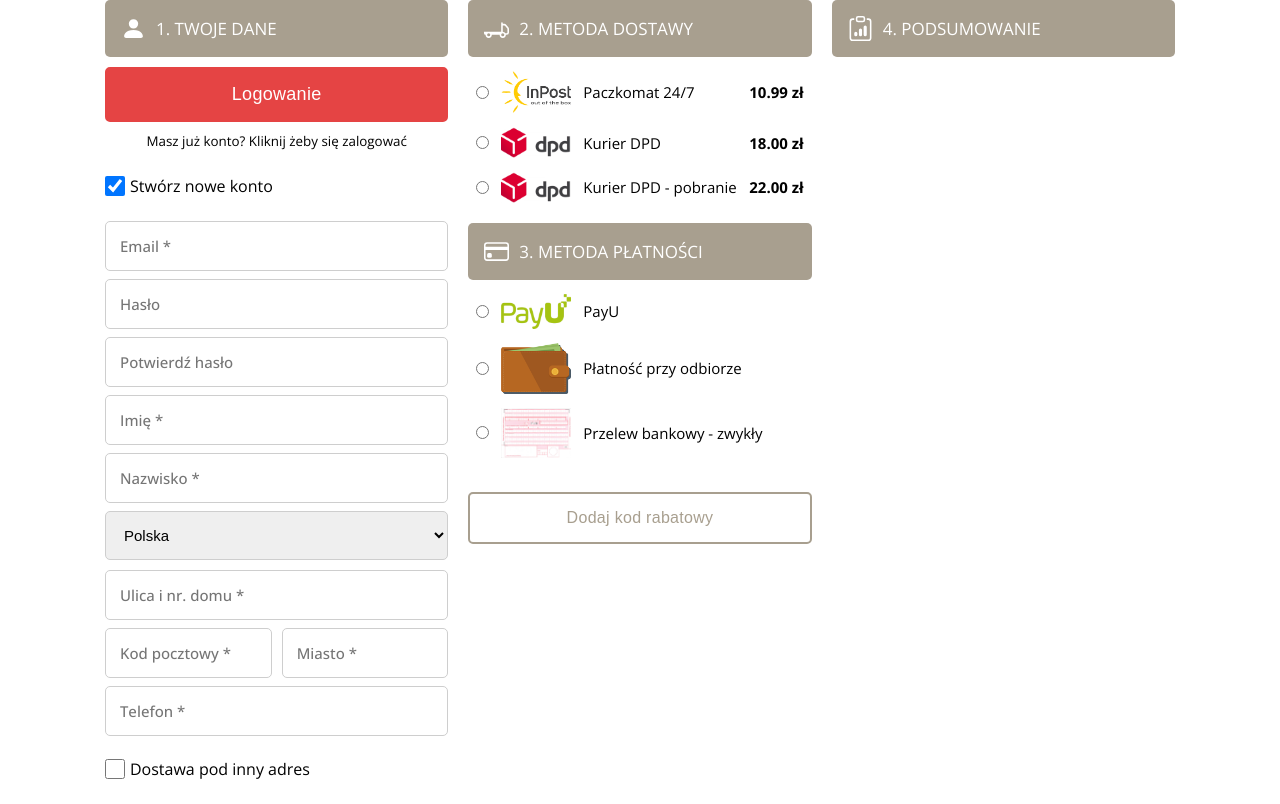
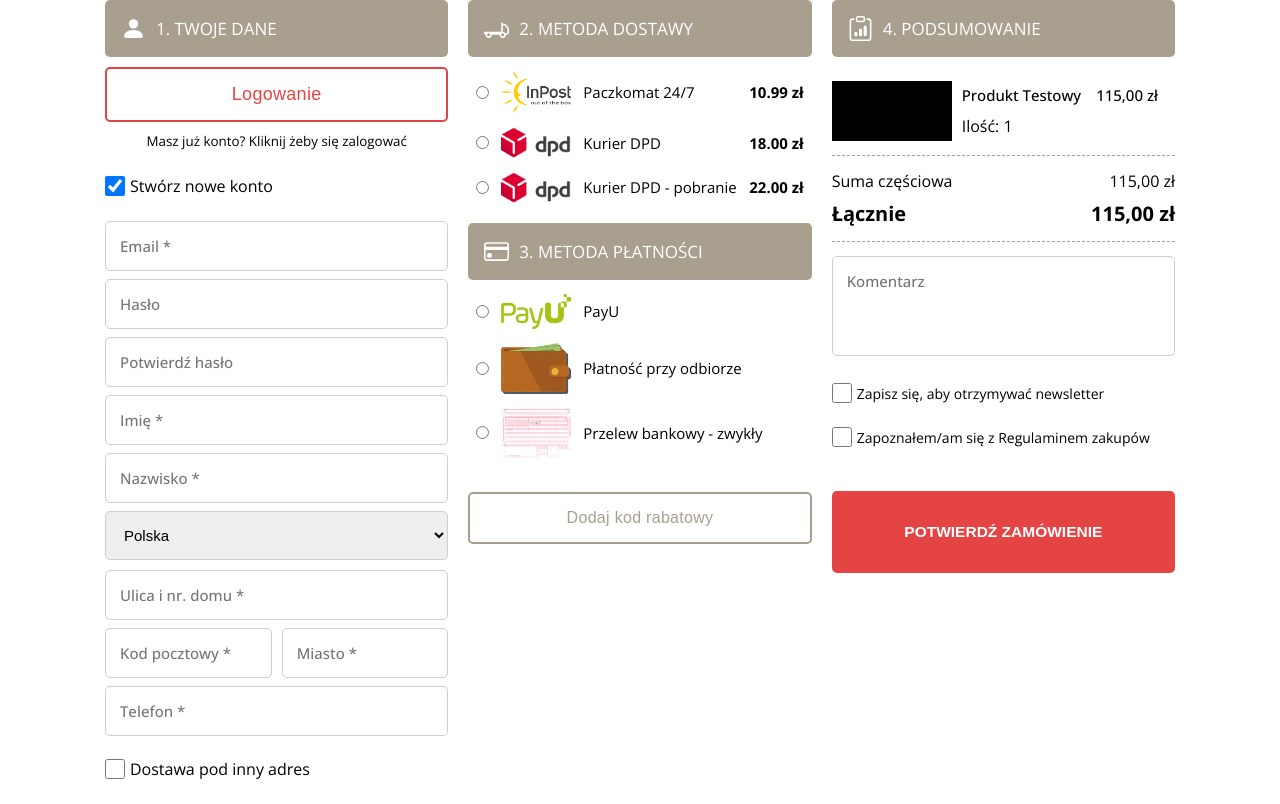
Before and after one commit to webseb00/Shop-Order-Form, a React (Create React App) app: page / in a window 1280 px wide. Built offline with nearby package versions, Linux system fonts and the light colour scheme.

Commit message:
Create summary component

```diff
--- a/src/components/Button/Button.js
+++ b/src/components/Button/Button.js
@@ -1,11 +1,12 @@
 import { Wrapper } from './Styles';
 
-export const Button = ({ title, mode, fontSize }) => {
+export const Button = ({ title, mode, fontSize, handler }) => {
   return (
     <Wrapper
       type="button"
       mode={mode}
       fontSize={fontSize}
+      onClick={handler}
     >
       {title}
     </Wrapper>
--- a/src/components/Form/Form.js
+++ b/src/components/Form/Form.js
@@ -28,7 +28,10 @@ function Form() {
         title="1. Twoje dane"
       />
       <InfoPart>
-        <Button title="Logowanie" />
+        <Button
+          title="Logowanie"
+          mode="primary-outlined"
+          />
         <InfoText>Masz już konto? Kliknij żeby się zalogować</InfoText>
         <CheckboxItem
           name="new_account"
--- a/src/components/InputElements/InputElements.js
+++ b/src/components/InputElements/InputElements.js
@@ -1,4 +1,4 @@
-import { Label, Checkbox, Radio, InputWrapper, Input, Select, Option, ErrorField, Transition } from './Styles';
+import { Label, Checkbox, Radio, InputWrapper, Input, Textarea, Select, Option, ErrorField, Transition } from './Styles';
 
 export const CheckboxItem = ({ label, title, value, handler }) => {
   return (
@@ -43,6 +43,15 @@ export const InputField = ({ type, label, placeholder, required, refs, inputErro
   )
 }
 
+export const TextareaInput = ({ name, placeholder }) => {
+  return (
+    <Textarea
+      name={name}
+      placeholder={placeholder}
+    />
+  )
+}
+
 export const SelectInput = ({ label, countries }) => {
   return (
     <Select name={label}>
--- a/src/components/InputElements/Styles.js
+++ b/src/components/InputElements/Styles.js
@@ -39,6 +39,27 @@ export const Input = styled.input`
   }
 `;
 
+export const Textarea = styled.textarea`
+  font-family: 'Open Sans';
+  font-weight: 500;
+  font-size: 1.5rem;
+  width: 100%;
+  border-radius: 5px;
+  padding: 1.4rem;
+  border: 1px solid #cecece;
+  margin-bottom: -2px;
+  outline: none;
+  resize: none;
+  height: 100px;
+
+  &:focus,
+  &:focus-visible,
+  &:active {
+    border: 1px solid #cecece;
+    background: #e5eefe;
+  }
+`;
+
 export const Select = styled.select`
     margin-bottom: 10px;
     width: 100%;
--- a/src/components/Payment/Payment.js
+++ b/src/components/Payment/Payment.js
@@ -6,6 +6,10 @@ import { RadioItem } from '../InputElements/InputElements';
 import { Button } from '../Button/Button';
 
 function Payment({ handlePayment, delivery }) {
+
+  const handleButton = () => {
+    console.log('discount');
+  }
 
   const handleRadio = e => handlePayment(e.target.value);
 
@@ -75,6 +79,7 @@ function Payment({ handlePayment, delivery }) {
         mode="secondary-outlined"
         title="Dodaj kod rabatowy"
         fontSize={"1.6rem"}
+        handler={handleButton}
       />
     </Wrapper>
   )
--- a/src/components/Summary/Styles.js
+++ b/src/components/Summary/Styles.js
@@ -3,3 +3,75 @@ import styled from 'styled-components';
 export const Wrapper = styled.div`
   grid-area: summary;
 `;
+
+export const OrderPart = styled.div`
+  margin: 2.4rem 0 1.4rem;
+`;
+
+export const OrderTop = styled.div`
+  display: flex;
+  width: 100%;
+  align-items: center;
+  margin-bottom: 1.4rem;
+`;
+
+export const Thumbnail = styled.div`
+  width: 12rem;
+  height: 6rem;
+  background: black;
+  margin-right: 1rem;
+`;
+
+export const Product = styled.div`
+
+  .product_details {
+    display: flex;
+    margin-bottom: 1rem;
+    font-weight: 500;
+    font-size: 1.5rem;
+  }
+
+  .product_name {
+    margin-right: 15px;
+  }
+
+  .product_price {
+    margin-right: 5px;
+  }
+
+`;
+
+export const OrderBottom = styled.div`
+  padding: 1.4rem 0;
+  border-top: 1px dashed #a89f8f;
+  border-bottom: 1px dashed #a89f8f;
+
+  .price_top,
+  .price_bottom {
+    display: flex;
+
+    p:last-child {
+      margin-left: auto;
+    }
+  }
+
+  .price_bottom {
+    font-size: 2rem;
+    font-weight: 600;
+    margin-top: 0.8rem;
+  }
+`;
+
+export const CTAPart = styled.div`
+  label {
+    font-size: 1.4rem;
+  }
+
+  button {
+    margin-top: 2rem;
+    padding: 3rem 1.5rem;
+    text-transform: uppercase;
+    font-weight: 600;
+    letter-spacing: 0;
+  }
+`;
--- a/src/components/Summary/Summary.js
+++ b/src/components/Summary/Summary.js
@@ -1,6 +1,8 @@
 import { HeaderTitle } from '../HeaderTitle/HeaderTitle';
 import { BsClipboardData } from "react-icons/bs";
-import { Wrapper } from './Styles';
+import { Wrapper, OrderPart, OrderTop, Thumbnail, Product, OrderBottom, CTAPart } from './Styles';
+import { TextareaInput, CheckboxItem } from '../InputElements/InputElements';
+import { Button } from '../Button/Button';
 
 function Summary() {
   return (
@@ -9,6 +11,44 @@ function Summary() {
         icon={<BsClipboardData />}
         title="4. Podsumowanie"
       />
+      <OrderPart>
+        <OrderTop>
+          <Thumbnail>&nbsp;</Thumbnail>
+          <Product>
+            <div className="product_details">
+              <p className="product_name">Produkt Testowy</p>
+              <p className="product_price">115,00 zł</p>
+            </div>
+            <p className="product_quantity">Ilość: 1</p>
+          </Product>
+        </OrderTop>
+        <OrderBottom>
+          <div className="price_top">
+            <p>Suma częściowa</p>
+            <p>115,00 zł</p>
+          </div>
+          <div className="price_bottom">
+            <p>Łącznie</p>
+            <p>115,00 zł</p>
+          </div>
+        </OrderBottom>
+      </OrderPart>
+      <CTAPart>
+        <TextareaInput
+          name="order_comment"
+          placeholder="Komentarz"
+        />
+        <CheckboxItem
+          label="Zapisz się, aby otrzymywać newsletter"
+        />
+        <CheckboxItem
+          label="Zapoznałem/am się z Regulaminem zakupów"
+        />
+        <Button
+          title="Potwierdź zamówienie"
+          fontSize="1.55rem"
+        />
+      </CTAPart>
     </Wrapper>
   )
 }
```
